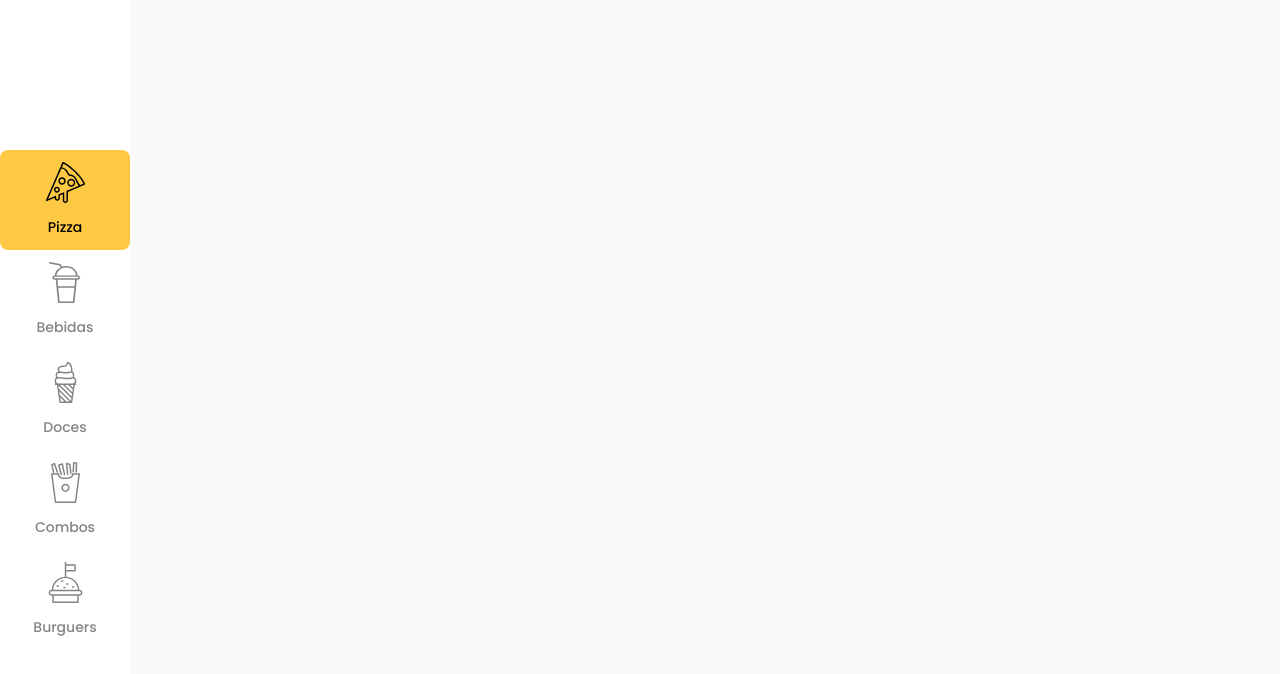
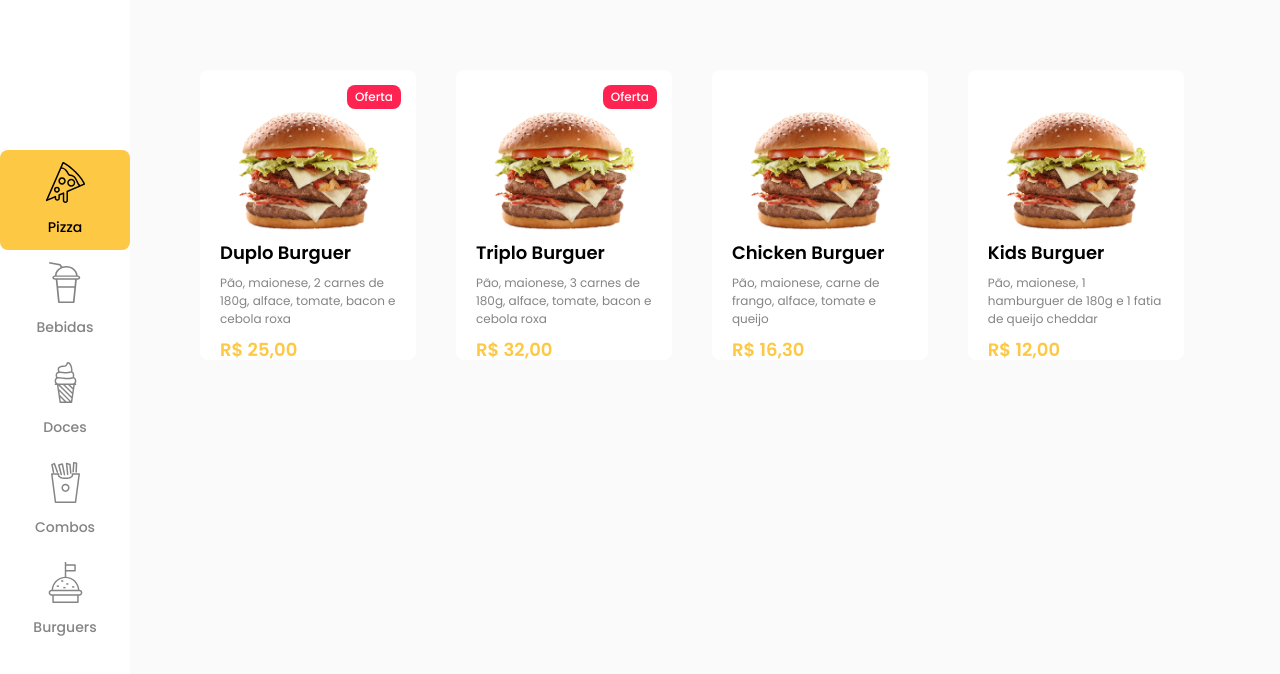
Before and after one commit to romulosous/restaurante, a Vue app: page / in a window 1280 px wide. Shown: the top 674 px of the page. Built offline with nearby package versions, Linux system fonts and the light colour scheme; data requests are answered from the project's data file.

Commit message:
fixing itemList

```diff
--- a/db.json
+++ b/db.json
@@ -18,7 +18,7 @@
           "id": 3,
           "name": "Chicken Burguer",
           "description": "Pão, maionese, carne de frango, alface, tomate e queijo",
-          "price": 16.0,
+          "price": 16.30,
           "offer": false
       },
       {
--- a/package.json
+++ b/package.json
@@ -8,6 +8,7 @@
     "lint": "vue-cli-service lint"
   },
   "dependencies": {
+    "axios": "^0.23.0",
     "core-js": "^3.6.5",
     "vue": "^2.6.11",
     "vue-router": "^3.2.0",
--- /dev/null
+++ b/src/components/Item.vue
@@ -0,0 +1,73 @@
+<template>
+  <div class="item">
+    <div class="item--tag" v-if="item.offer">Oferta</div>
+    <img class="item--img" src="../assets/images/0001.png" alt="" />
+    <h2 class="item--name">{{ item.name }}</h2>
+    <p class="item--description">{{ item.description }}</p>
+    <p class="item--price">{{ item.price | currency }}</p>
+  </div>
+</template>
+
+<script>
+export default {
+  name: "Item",
+  filters: {
+    currency(value) {
+      return `R$ ${value.toLocaleString("pt-br", {
+        minimumFractionDigits: 2,
+      })}`;
+    },
+  },
+  props: ["item"],
+};
+</script>
+
+<style scoped>
+.item {
+  width: 215.95px;
+  height: 290px;
+  border-radius: 8px;
+  background: white;
+  position: relative;
+  margin: 20px;
+  padding: 20px;
+}
+
+.item--tag {
+  position: absolute;
+  background: var(--pink);
+  border-radius: 8px;
+  color: white;
+  top: 15px;
+  right: 15px;
+  font-weight: 500;
+  font-size: 12px;
+  padding: 3px 8px;
+}
+
+.item--img {
+  display: block;
+  margin: 20px auto 0px;
+  width: 100%;
+}
+
+.item--name {
+  font-weight: 600;
+  font-size: 18px;
+  margin: 8px auto;
+}
+
+.item--description {
+  color: var(--dark-grey);
+  font-weight: 300;
+  font-size: 12px;
+  margin: 0;
+}
+
+.item--price {
+  font-weight: 600;
+  font-size: 18px;
+  color: var(--yellow);
+  margin: 8px auto;
+}
+</style>
--- /dev/null
+++ b/src/components/ItemsList.vue
@@ -0,0 +1,34 @@
+<template>
+  <div class="items-list">
+    <Item v-for="item in itemsList" :key="item.id" :item="item" />
+  </div>
+</template>
+
+<script>
+import axios from "axios";
+import Item from "./Item.vue";
+
+export default {
+  name: "ItemsList",
+  components: {
+    Item,
+  },
+  data() {
+    return {
+      itemsList: [],
+    };
+  },
+  created() {
+    axios.get("http://localhost:3000/burguers").then((response) => {
+      this.itemsList = response.data;
+    });
+  },
+};
+</script>
+
+<style scoped>
+.items-list {
+  margin: 50px;
+  display: flex;
+}
+</style>
--- a/src/store/index.js
+++ b/src/store/index.js
@@ -1,5 +1,5 @@
-import Vue from 'vue';
-import Vuex from 'vuex';
+import Vue from "vue";
+import Vuex from "vuex";
 
 Vue.use(Vuex);
 
--- a/src/views/Home.vue
+++ b/src/views/Home.vue
@@ -1,19 +1,25 @@
 <template>
   <div class="home">
     <CategoryMenu />
+    <ItemsList />
   </div>
 </template>
 
 <script>
 import CategoryMenu from "../components/CategoryMenu.vue";
+import ItemsList from "../components/ItemsList.vue";
 
 export default {
   name: "Home",
   components: {
     CategoryMenu,
+    ItemsList,
   },
 };
 </script>
 
 <style scoped>
+.home {
+  display: flex;
+}
 </style>
```
Also changed, not shown: 1 other file (tests, documents, lock files or other folders).
